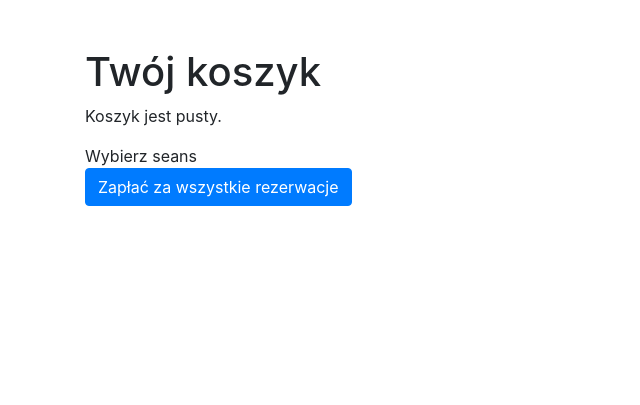
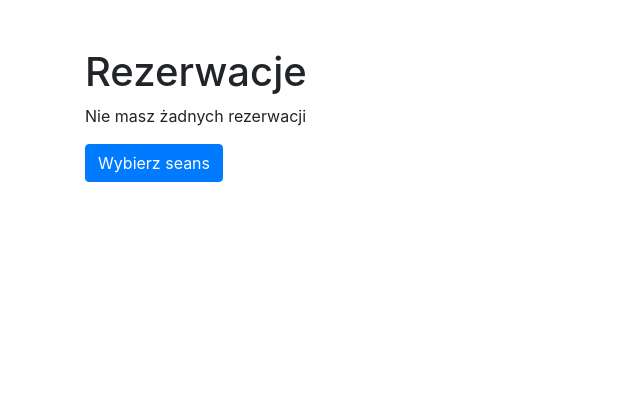
Before and after one commit to infoshareacademy/jpydzr5-reservation-for-destination, a Django app: template cinema_reservation_system/cinema/templates/cinema/basket.html in a window 1280 px wide. Shown: the part 96-501 px from the top of the page, without its empty margins (0-640 px from the left). Run offline with Django 5.2, Linux system fonts and the light colour scheme; the template is opened without the code that fills it: values that come from a table or form of the project are taken from there, others are empty; data comes from the database, SQL or seed files in the repository; parts of the project's set-up code (start-up, migrations or seed data) failed here and were passed over; some libraries are stand-ins or nearby versions.

Commit message:
hide_button and styling

```diff
--- a/cinema_reservation_system/cinema/templates/cinema/basket.html
+++ b/cinema_reservation_system/cinema/templates/cinema/basket.html
@@ -1,6 +1,6 @@
 {% extends 'base.html' %}
 {% block content %}
-    <h1>Twój koszyk</h1>
+    <h1>Rezerwacje</h1>
     {% for reservation in reservations %}
         <div id="container" style="display: flex; align-items: center; gap: 20px;">
             <!-- Informacje o zamówieniu -->
@@ -28,11 +28,13 @@
 
         <br>
     {% empty %}
-        <p>Koszyk jest pusty.</p>
-        <a href="{% url 'cinema:repertoire' %}">Wybierz seans</a>
+        <p>Nie masz żadnych rezerwacji</p>
+        <a href="{% url 'cinema:repertoire' %}" class="btn btn-primary">Wybierz seans</a>
     {% endfor %}
+    {%  if reservations %}
     <p>
-   <a href="{% url 'cinema:pay_all' %}" class="btn btn-primary">Zapłać za wszystkie rezerwacje</a>
+        <a href="{% url 'cinema:pay_all' %}" class="btn btn-primary">Zapłać za wszystkie rezerwacje</a>
     </p>
+    {% endif %}
 
 {% endblock %}
```
